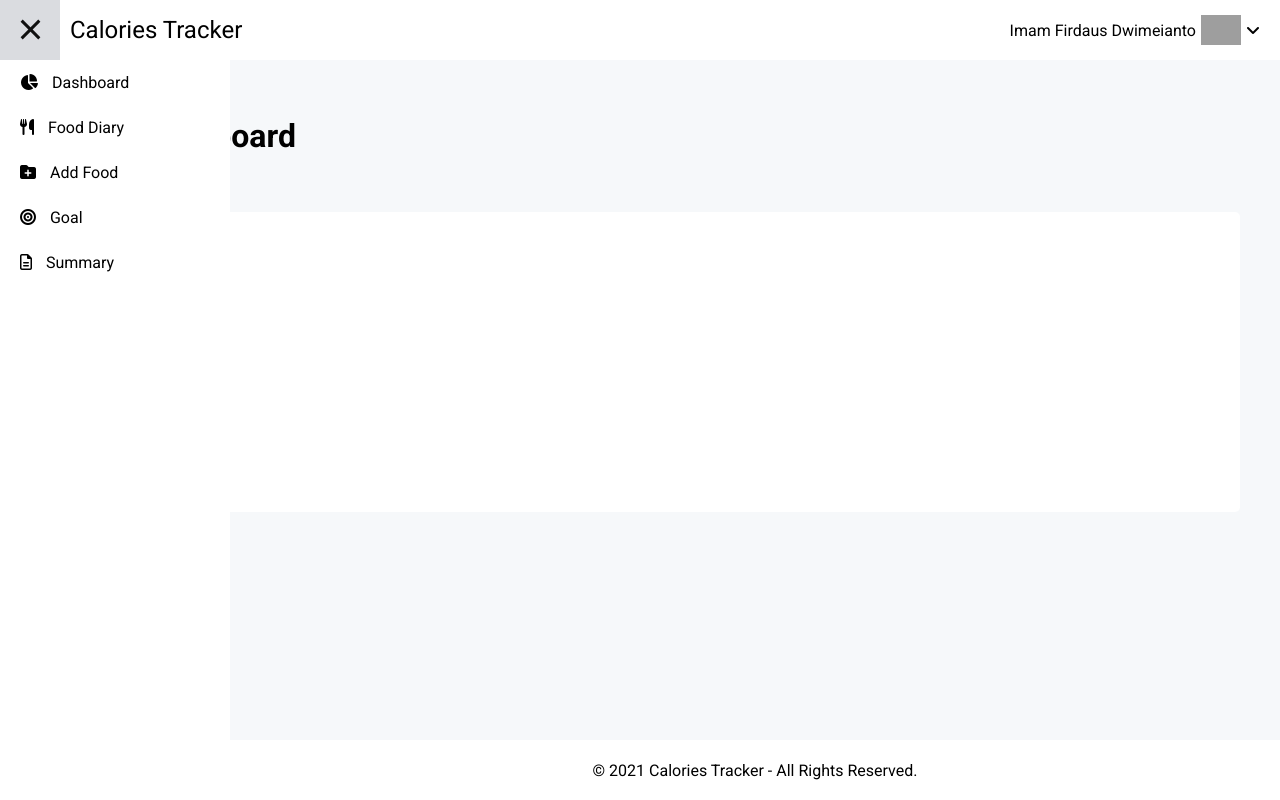
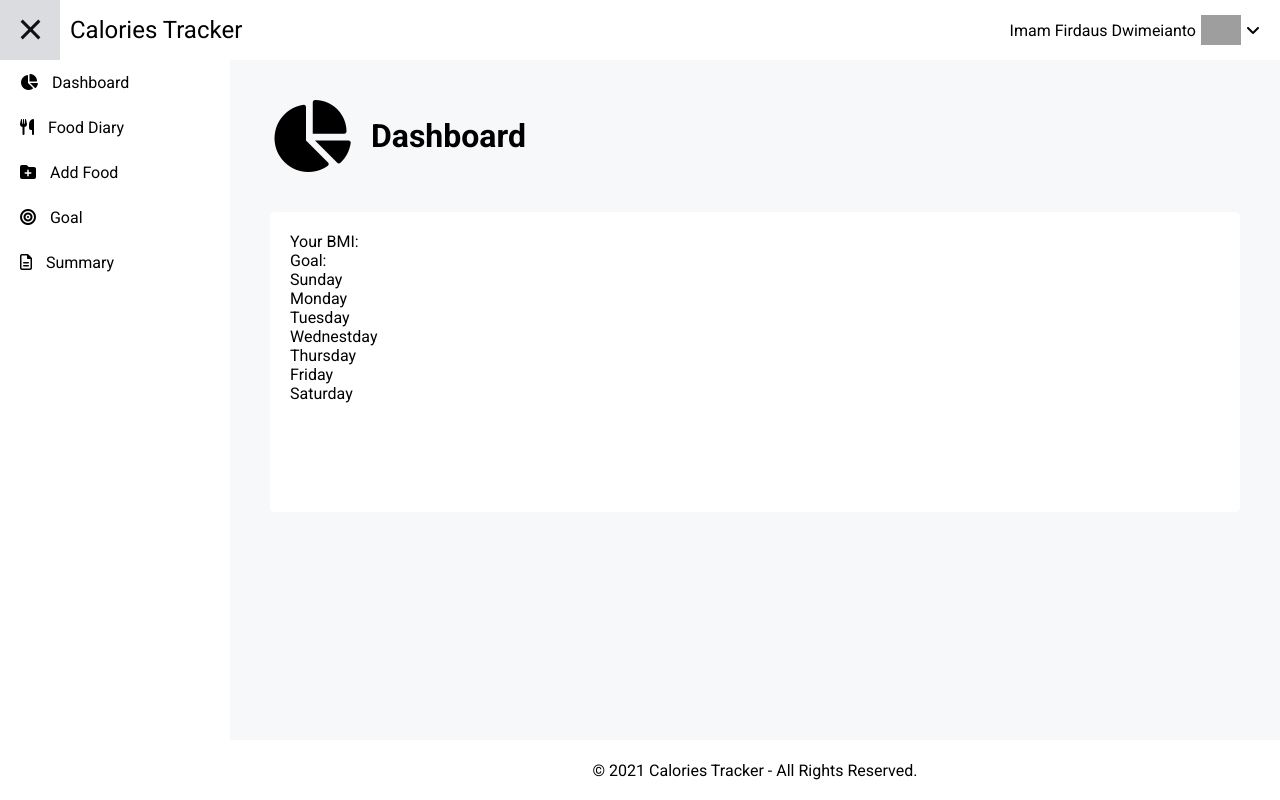
Before and after one commit to nerufuyo/calories-tracker, a website with bundled scripts: page user/index.html in a window 1280 px wide. Both pictures are taken after a click on the element 30 px from the left and 30 px from the top of the page. Built offline with nearby package versions, Linux system fonts and the light colour scheme; grey boxes are pictures that could not be loaded.

Commit message:
add functionality to shift main element when navbar is active

```diff
--- a/user/assets/scripts/index.js
+++ b/user/assets/scripts/index.js
@@ -7,6 +7,7 @@ const app = new App({
   drawerUserProfile: document.querySelector('.user-profile__dropdown'),
   buttonNavbar: document.querySelector('.app-bar_menu-hamburger'),
   drawerNavbar: document.querySelector('.sidenav'),
+  mainElement: document.querySelector('main'),
   pageTitle: document.querySelector('.page-title'),
   pageContent: document.querySelector('.page-content'),
   footerElement: document.querySelector('footer'),
--- a/user/assets/scripts/utils/NavbarDrawerInitiator.js
+++ b/user/assets/scripts/utils/NavbarDrawerInitiator.js
@@ -1,14 +1,15 @@
 const NavbarDrawerInitiator = {
-  init({ button, drawer, footerElement }) {
+  init({ button, drawer, mainElement, footerElement }) {
     button.addEventListener('click', (event) => {
-      this._toggleDrawer(event, drawer, button, footerElement);
+      this._toggleDrawer({ event, drawer, button, mainElement, footerElement });
     });
   },
 
-  _toggleDrawer(event, drawer, button, footerElement) {
+  _toggleDrawer({ event, drawer, button, mainElement, footerElement }) {
     event.stopPropagation();
     drawer.classList.toggle('show');
     button.classList.toggle('active');
+    mainElement.classList.toggle('shift');
     footerElement.classList.toggle('shift');
   },
 }
--- a/user/assets/scripts/views/app.js
+++ b/user/assets/scripts/views/app.js
@@ -6,12 +6,13 @@ import routes from '../routes/routes.js';
 
 class App {
   constructor({
-    buttonUserProfile, drawerUserProfile, buttonNavbar, drawerNavbar, pageTitle, pageContent, footerElement,
+    buttonUserProfile, drawerUserProfile, buttonNavbar, drawerNavbar, mainElement, pageTitle, pageContent, footerElement,
   }) {
     this._buttonUserProfile = buttonUserProfile;
     this._drawerUserProfile = drawerUserProfile;
     this._buttonNavbar = buttonNavbar;
     this._drawerNavbar = drawerNavbar;
+    this._mainElement = mainElement;
     this._pageTitle = pageTitle;
     this._pageContent = pageContent;
     this._footerElement = footerElement;
@@ -28,6 +29,7 @@ class App {
     NavbarDrawerInitiator.init({
       button: this._buttonNavbar,
       drawer: this._drawerNavbar,
+      mainElement: this._mainElement,
       footerElement: this._footerElement,
     })
 
--- a/user/assets/styles/style.scss
+++ b/user/assets/styles/style.scss
@@ -185,6 +185,12 @@ body {
 main {
   width: 100%;
   padding: 0 40px;
+  transition: all 0.5s;
+
+  &.shift {
+    width: calc(100% - #{$side-nav-width});
+    margin-left: $side-nav-width;
+  }
 }
 
 .page-header {
```
Also changed, not shown: user/assets/styles/style.css.
